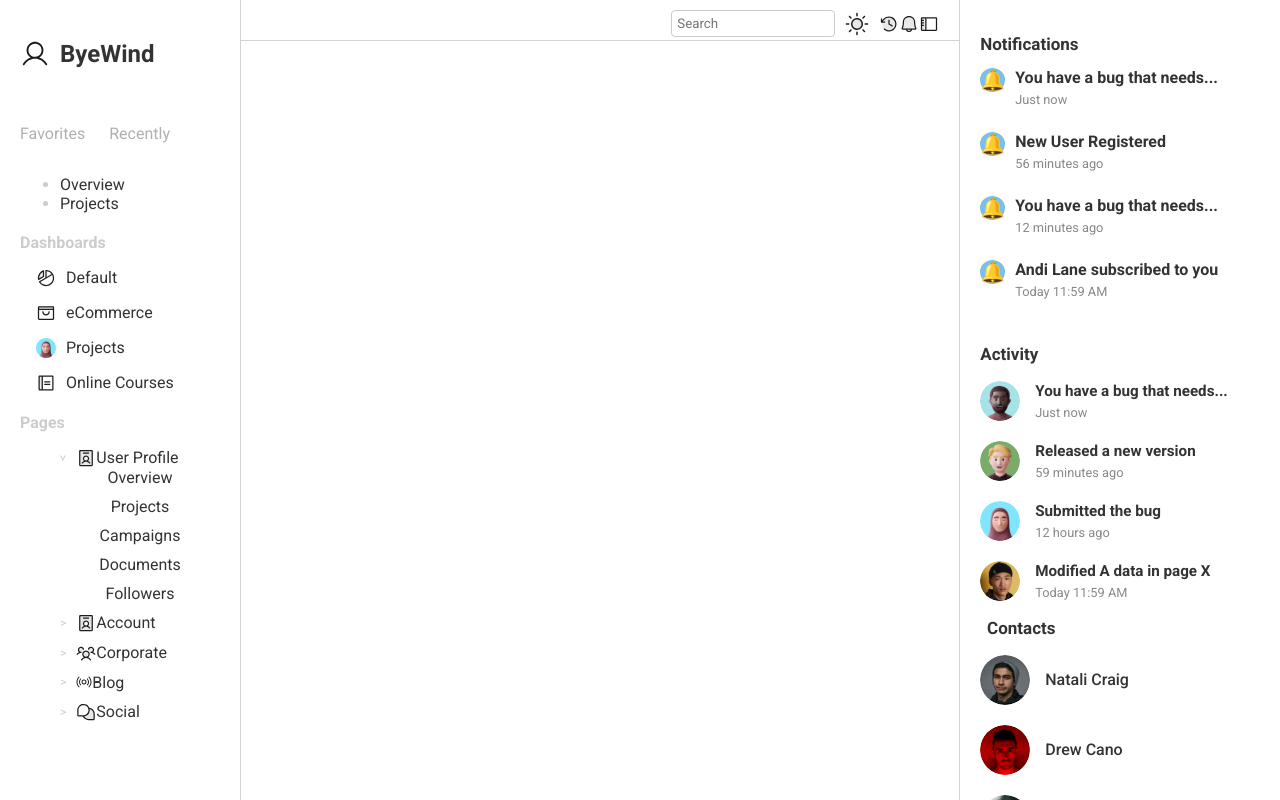
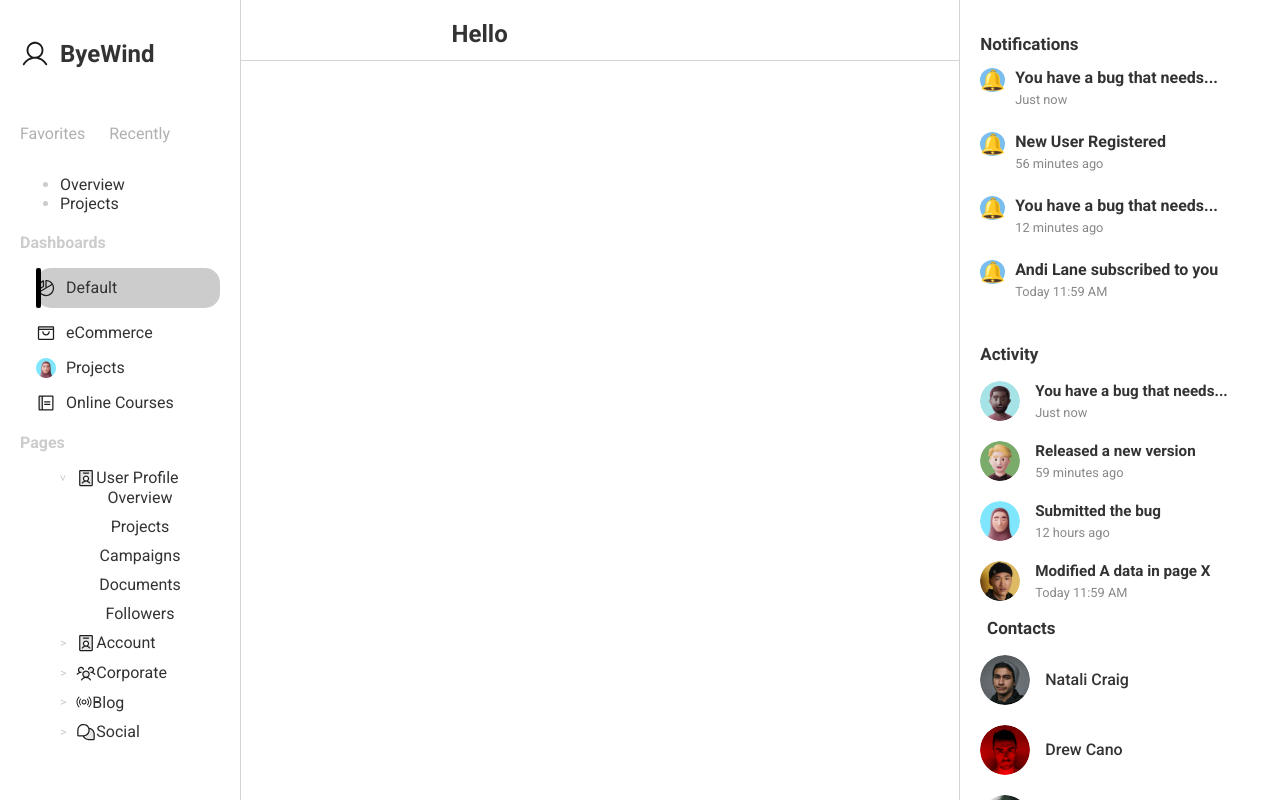
Before and after one commit to VishnuDuttAduru/Dashboard, a React (Create React App) app: page / in a window 1280 px wide. In both pictures the pointer is over the item "Default". Shown: the top 800 px of the page. Built offline with nearby package versions, Linux system fonts and the light colour scheme; the HTML template or start-up script is replaced by a standard one.

Commit message:
Changes made

```diff
--- a/src/components/Nav/Nav.css
+++ b/src/components/Nav/Nav.css
@@ -7,12 +7,12 @@ body {
 
   .container {
     display: flex;
-    justify-content: space-between;
+    justify-content: center;
     padding: 10px 20px;
     align-items: center;
   }
 
-  .side-container, .search-container {
+ .search-container {
     display: flex;
     align-items: center;
   }
--- a/src/components/center/Center.jsx
+++ b/src/components/center/Center.jsx
@@ -2,11 +2,13 @@ import React from 'react'
 import "./Center.css";
 import Nav from '../Nav/Nav';
 
-const Center = ({ toggleSidebar}) => {
+const Center = () => {
     return (
         <div className='center'>
             <div className='nav-bar'>
-                <Nav  toggleSidebar={toggleSidebar}/>
+             <h2>
+                Hello
+             </h2>
             </div>
         </div>
     )
--- a/src/components/leftBar/LeftBar.css
+++ b/src/components/leftBar/LeftBar.css
@@ -68,10 +68,28 @@
   }
 
   .dashboard-item {
+    position: relative;
     display: flex;
     align-items: center;
     margin-bottom: 15px;
     cursor: pointer;
+    transition: all 0.3s ease-in-out;
+  }
+  .dashboard-item:hover{
+    background-color: #ccc;
+    height: 40px;
+    border-radius: 15px;
+  }
+  .dashboard-item:hover::before{
+    content:"";
+    position:absolute;
+    left: 0;
+    top: 50%;
+    transform: translateY(-50%);
+    height: 100%;
+    width: 5px;
+    background-color: black;
+    border-radius: 2px;
   }
 
   .dashboard-item img {
```
